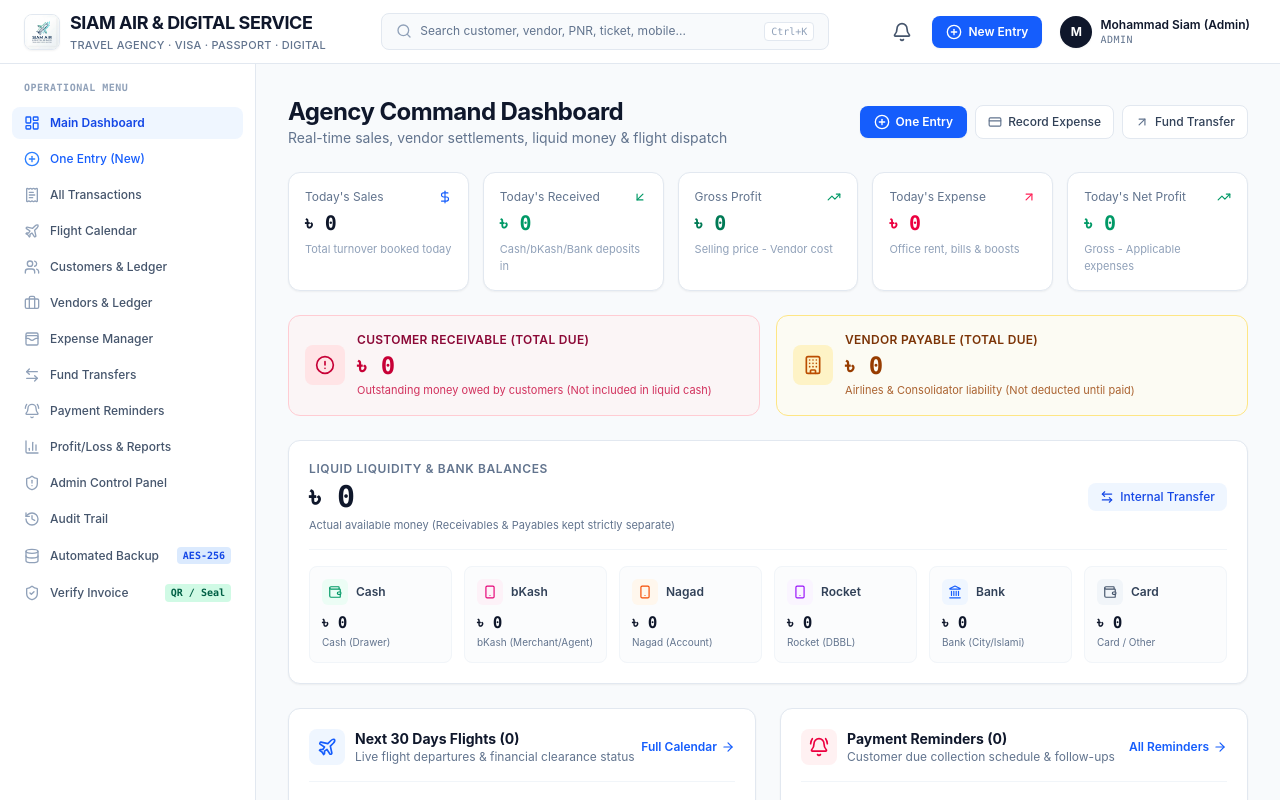
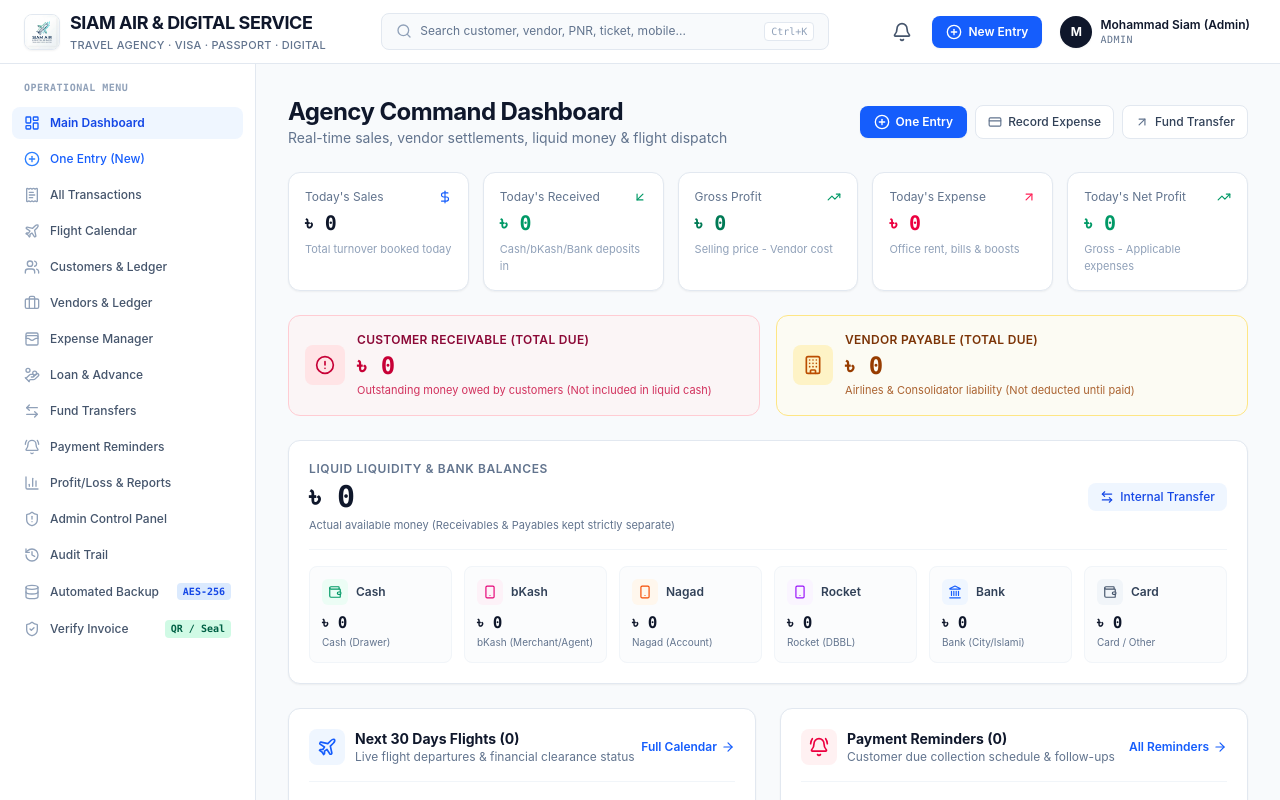
Before and after one commit to bijoy105671/siam, a React (Vite) app: page / in a window 1280 px wide. Shown: the top 800 px of the page. Built offline with nearby package versions, Linux system fonts and the light colour scheme.

Commit message:
Add Loan and Advance menu item

```diff
--- a/src/components/layout/Sidebar.tsx
+++ b/src/components/layout/Sidebar.tsx
@@ -7,6 +7,7 @@ import {
   Users,
   Briefcase,
   WalletCards,
+  HandCoins,
   ArrowLeftRight,
   BellRing,
   BarChart3,
@@ -78,6 +79,12 @@ export const Sidebar: React.FC<SidebarProps> = ({
       id: 'expenses',
       label: 'Expense Manager',
       icon: WalletCards,
+      badge: null,
+    },
+    {
+      id: 'loans',
+      label: 'Loan & Advance',
+      icon: HandCoins,
       badge: null,
     },
     {
```
